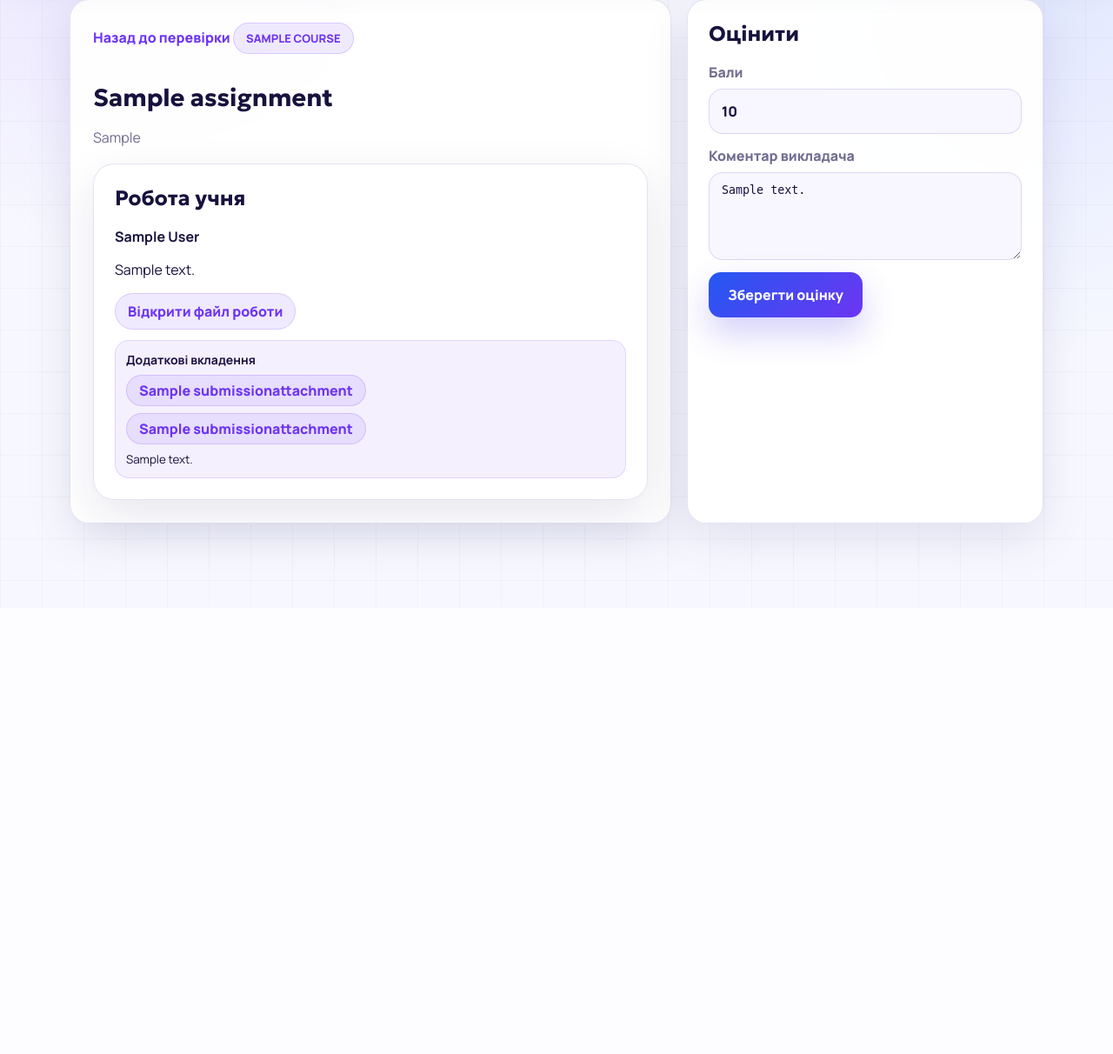
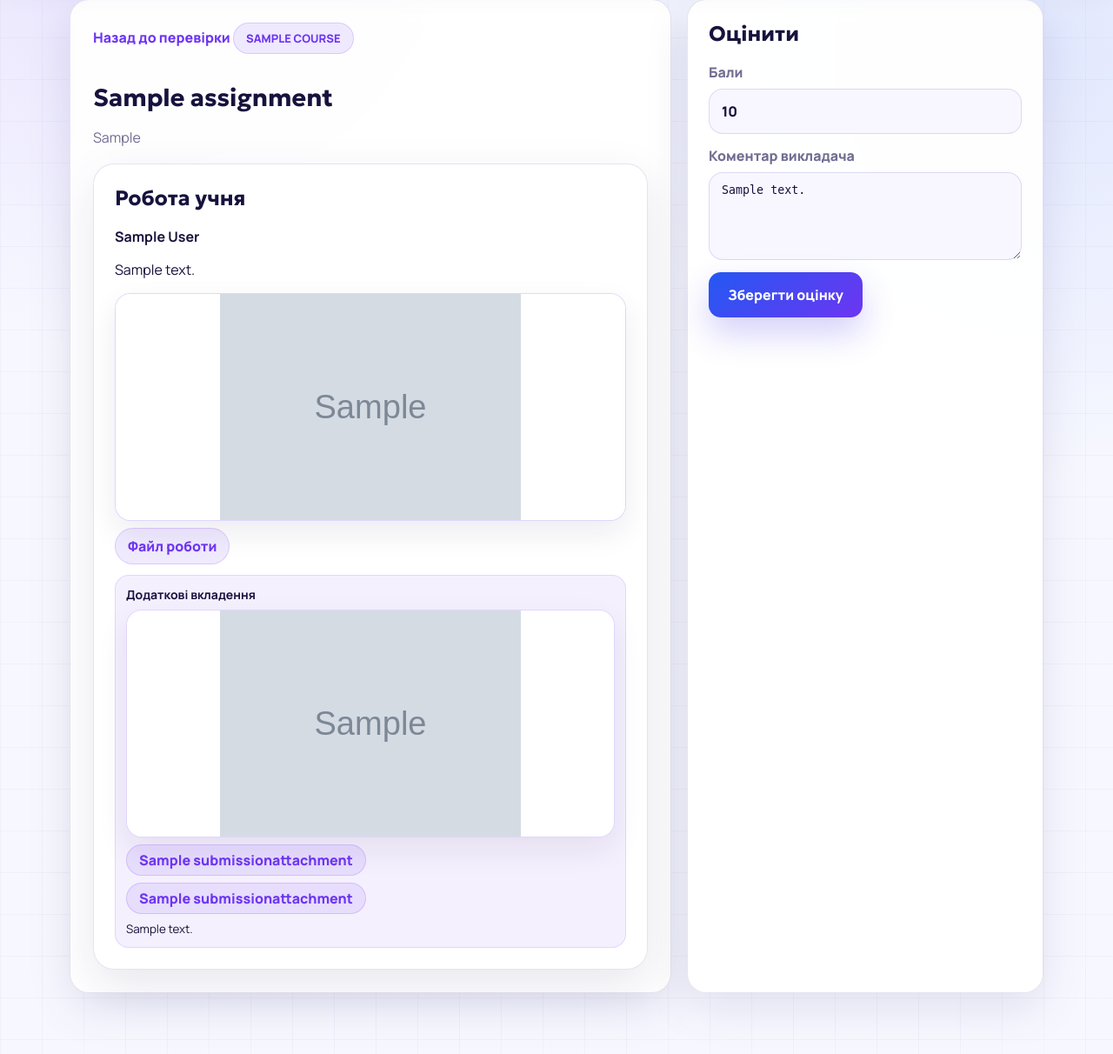
Before and after one commit to Sofier2/digital-center-platform, a Django app: page /manage/submissions/1/ in a window 1280 px wide. Shown: the part 101-1313 px from the top of the page at 87% size. Before the commit the page ends 800 px from the top, so only its background shows below. Run offline with Django 5.2, Linux system fonts and the light colour scheme; a user stored in the database is signed in; tables that the repository leaves empty hold one stand-in row (values such as "Sample post"); grey boxes marked "Sample" are stand-in pictures.

Commit message:
Improve uploaded file storage and previews

```diff
--- a/config/settings.py
+++ b/config/settings.py
@@ -103,6 +103,9 @@ MEDIA_URL = "/media/"
 MEDIA_ROOT = BASE_DIR / "media"
 
 if os.getenv("CLOUDINARY_URL"):
+    CLOUDINARY_STORAGE = {
+        "SECURE": True,
+    }
     DEFAULT_FILE_STORAGE = "cloudinary_storage.storage.MediaCloudinaryStorage"
     STORAGES["default"] = {
         "BACKEND": "cloudinary_storage.storage.MediaCloudinaryStorage",
--- a/config/urls.py
+++ b/config/urls.py
@@ -23,3 +23,5 @@ if not settings.DEBUG:
         re_path(r"^static/img/(?P<path>.*)$", serve, {"document_root": settings.BASE_DIR / "static" / "img"}),
         re_path(r"^static/(?P<path>.*)$", serve, {"document_root": settings.STATIC_ROOT}),
     ] + urlpatterns
+    if not getattr(settings, "CLOUDINARY_STORAGE", None):
+        urlpatterns += static(settings.MEDIA_URL, document_root=settings.MEDIA_ROOT)
--- a/learning/templatetags/learning_extras.py
+++ b/learning/templatetags/learning_extras.py
@@ -9,3 +9,22 @@ def dict_get(mapping, key):
     if mapping is None:
         return None
     return mapping.get(key)
+
+
+def _file_name(value):
+    return str(getattr(value, "name", value) or "").lower()
+
+
+@register.filter
+def is_image_file(value):
+    return _file_name(value).endswith((".jpg", ".jpeg", ".png", ".gif", ".webp", ".bmp", ".svg"))
+
+
+@register.filter
+def is_video_file(value):
+    return _file_name(value).endswith((".mp4", ".webm", ".mov", ".m4v", ".avi"))
+
+
+@register.filter
+def basename(value):
+    return str(getattr(value, "name", value) or "").rsplit("/", 1)[-1]
--- a/static/css/platform.css
+++ b/static/css/platform.css
@@ -853,6 +853,41 @@ main {
   justify-content: flex-start;
 }
 
+.file-preview {
+  display: grid;
+  gap: 8px;
+  width: 100%;
+  min-width: 0;
+}
+
+.preview-frame {
+  display: block;
+  width: 100%;
+  overflow: hidden;
+  background: #f7f5ff;
+  border: 1px solid rgba(109, 53, 242, 0.16);
+  border-radius: 18px;
+  box-shadow: 0 14px 34px rgba(28, 18, 74, 0.08);
+}
+
+.preview-frame img {
+  display: block;
+  width: 100%;
+  max-height: 260px;
+  object-fit: contain;
+  background: #fff;
+}
+
+.preview-video {
+  display: block;
+  width: 100%;
+  max-height: 320px;
+  background: #10082d;
+  border: 1px solid rgba(109, 53, 242, 0.16);
+  border-radius: 18px;
+  box-shadow: 0 14px 34px rgba(28, 18, 74, 0.08);
+}
+
 .course-card {
   display: flex;
   flex-direction: column;
--- a/templates/learning/base.html
+++ b/templates/learning/base.html
@@ -11,7 +11,7 @@
     <link rel="preconnect" href="https://fonts.googleapis.com">
     <link rel="preconnect" href="https://fonts.gstatic.com" crossorigin>
     <link href="https://fonts.googleapis.com/css2?family=Geologica:wght@500;600;700;800;900&family=Manrope:wght@400;500;600;700;800&display=swap&subset=cyrillic" rel="stylesheet">
-    <link rel="stylesheet" href="{% static 'css/platform.css' %}?v=20260615-ui13">
+    <link rel="stylesheet" href="{% static 'css/platform.css' %}?v=20260623-media1">
   </head>
   <body>
     <header class="app-header">
--- a/templates/learning/lesson_detail.html
+++ b/templates/learning/lesson_detail.html
@@ -26,17 +26,17 @@
             <strong>{{ material.title }}</strong>
             {% if material.description %}<small>{{ material.description }}</small>{% endif %}
             {% if material.file %}
-              <a class="file-link" href="{{ material.file.url }}" target="_blank" rel="noreferrer">Основний файл</a>
+              {% include "learning/partials/file_preview.html" with file=material.file title="Основний файл" %}
             {% endif %}
             {% if material.external_url %}
               <a class="file-link" href="{{ material.external_url }}" target="_blank" rel="noreferrer">Основне посилання</a>
             {% endif %}
             {% for attachment in material.attachments.all %}
               {% if attachment.file %}
-                <a class="file-link" href="{{ attachment.file.url }}" target="_blank" rel="noreferrer">{{ attachment.title }}</a>
+                {% include "learning/partials/file_preview.html" with file=attachment.file title=attachment.title %}
               {% endif %}
               {% if attachment.external_url %}
-                <a class="file-link" href="{{ attachment.external_url }}" target="_blank" rel="noreferrer">{{ attachment.title }}</a>
+                <a class="file-link" href="{{ attachment.external_url }}" target="_blank" rel="noreferrer">{{ attachment.title|default:"Посилання" }}</a>
               {% endif %}
               {% if attachment.note %}<small>{{ attachment.note }}</small>{% endif %}
             {% empty %}
--- /dev/null
+++ b/templates/learning/partials/file_preview.html
@@ -0,0 +1,15 @@
+{% load learning_extras %}
+{% if file %}
+  <div class="file-preview">
+    {% if file|is_image_file %}
+      <a class="preview-frame" href="{{ file.url }}" target="_blank" rel="noreferrer">
+        <img src="{{ file.url }}" alt="{{ title|default:file|basename }}">
+      </a>
+    {% elif file|is_video_file %}
+      <video class="preview-video" src="{{ file.url }}" controls preload="metadata"></video>
+    {% endif %}
+    <a class="file-link" href="{{ file.url }}" target="_blank" rel="noreferrer">
+      {{ title|default:file|basename }}
+    </a>
+  </div>
+{% endif %}
--- a/templates/learning/platform_admin/review_submission.html
+++ b/templates/learning/platform_admin/review_submission.html
@@ -15,14 +15,14 @@
         <p><strong>{{ submission.student.get_full_name|default:submission.student.username }}</strong></p>
         {% if submission.answer %}<p>{{ submission.answer|linebreaks }}</p>{% endif %}
         {% if submission.file %}
-          <a class="file-link" href="{{ submission.file.url }}" target="_blank" rel="noreferrer">Відкрити файл роботи</a>
+          {% include "learning/partials/file_preview.html" with file=submission.file title="Файл роботи" %}
         {% endif %}
         {% if submission.attachments.all %}
           <div class="attachment-list">
             <strong>Додаткові вкладення</strong>
             {% for attachment in submission.attachments.all %}
               {% if attachment.file %}
-                <a class="file-link" href="{{ attachment.file.url }}" target="_blank" rel="noreferrer">{{ attachment.title|default:"Файл" }}</a>
+                {% include "learning/partials/file_preview.html" with file=attachment.file title=attachment.title %}
               {% endif %}
               {% if attachment.external_url %}
                 <a class="file-link" href="{{ attachment.external_url }}" target="_blank" rel="noreferrer">{{ attachment.title|default:"Посилання" }}</a>
--- a/templates/learning/submit_assignment.html
+++ b/templates/learning/submit_assignment.html
@@ -38,14 +38,14 @@
         {{ form.extra_links }}
       </label>
       {% if submission.file %}
-        <a class="file-link" href="{{ submission.file.url }}" target="_blank" rel="noreferrer">Переглянути поточний файл</a>
+        {% include "learning/partials/file_preview.html" with file=submission.file title="Поточний файл" %}
       {% endif %}
       {% if submission and submission.attachments.all %}
         <div class="attachment-list">
           <strong>Уже додані вкладення</strong>
           {% for attachment in submission.attachments.all %}
             {% if attachment.file %}
-              <a class="file-link" href="{{ attachment.file.url }}" target="_blank" rel="noreferrer">{{ attachment.title|default:"Файл" }}</a>
+              {% include "learning/partials/file_preview.html" with file=attachment.file title=attachment.title %}
             {% endif %}
             {% if attachment.external_url %}
               <a class="file-link" href="{{ attachment.external_url }}" target="_blank" rel="noreferrer">{{ attachment.title|default:"Посилання" }}</a>
```
Also changed, not shown: README.md.
